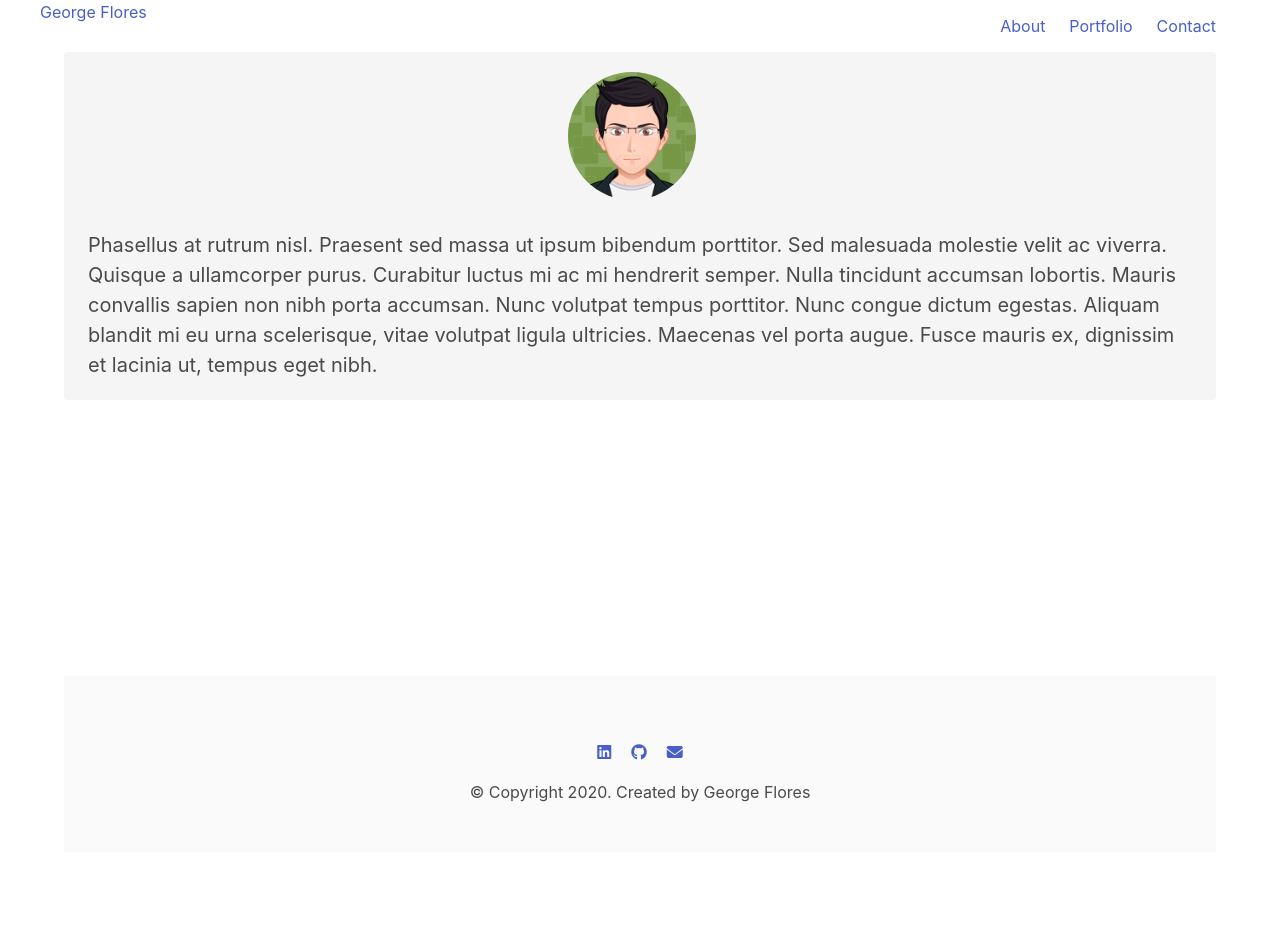
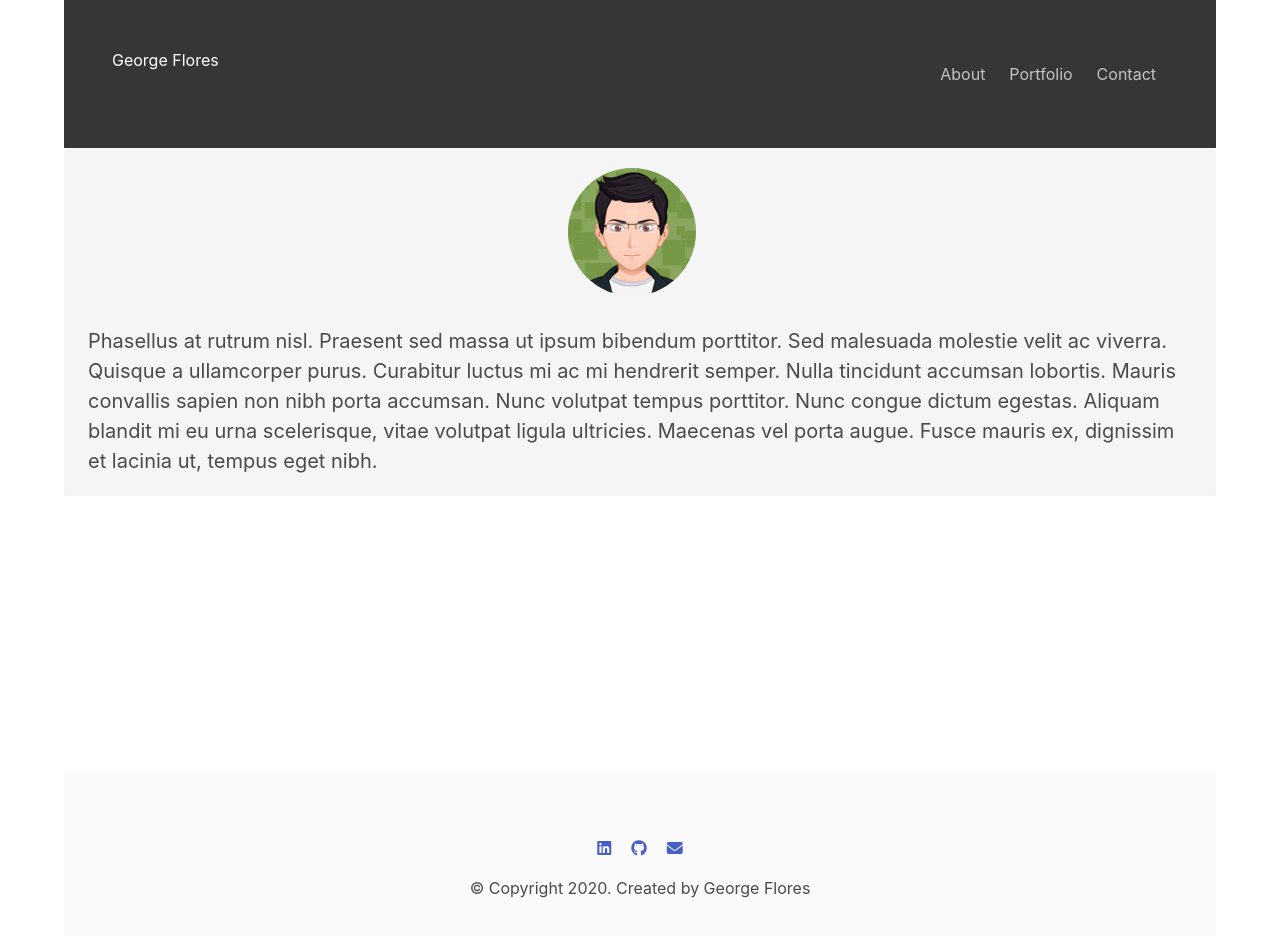
Before and after one commit to lu-gflores/react-portfolio, a React (Create React App) app: page / in a window 1280 px wide. Shown: the top 936 px of the page. Before the commit the page ends 852 px from the top, so only its background shows below. Built offline with nearby package versions, Linux system fonts and the light colour scheme.

Commit message:
added hero section component for navbar and fixed image

```diff
--- a/src/App.js
+++ b/src/App.js
@@ -1,10 +1,17 @@
 import React from 'react';
 import { BrowserRouter as Router, Route } from 'react-router-dom'
+
+//components
 import NavBar from './components/NavBar'
 import Wrapper from './components/Wrapper'
+import Hero from './components/Hero'
+
+//pages
 import About from './pages/About'
 import Contact from './pages/Contact'
 import Portfolio from './pages/Portfolio'
+
+//css
 import 'bulma/css/bulma.css'
 import './styles/AppStyle.css'
 import Footer from './components/Footer';
@@ -13,7 +20,7 @@ function App() {
   return (
     <Router>
       <div className="App container">
-        <NavBar />
+        <Hero />
         <Wrapper>
           <Route exact path='/' component={About} />
           <Route exact path = '/about' component={About}/>
--- /dev/null
+++ b/src/components/Hero.js
@@ -0,0 +1,15 @@
+import React from 'react'
+import NavBar from './NavBar'
+
+const Hero = () => {
+    return (
+        <section className="hero is-dark">
+            <div className="hero-body">
+
+            <NavBar/>
+
+            </div>
+        </section>
+    )
+}
+export default Hero;
--- a/src/pages/About.js
+++ b/src/pages/About.js
@@ -1,5 +1,5 @@
 import React from "react";
-import Image from "../images/myAvatar.jpg"
+import Avatar from "../images/myAvatar.jpg"
 
 const About = () => {
     return (
@@ -9,13 +9,10 @@ const About = () => {
         <div className="columns is-mobile is-centered">
             <div className="column is-half has-text-centered">
             <figure className="image is-128x128 is-inline-block">
-            <img className="is-rounded" src={Image} alt="Avatar of George Flores"/>
+            <img className="is-rounded" src={Avatar} alt="Avatar of George Flores"/>
         </figure>
             </div>
         </div>
-
-
-
 
         <p className="content is-medium">
             Phasellus at rutrum nisl. Praesent sed massa ut ipsum bibendum porttitor. Sed
```
